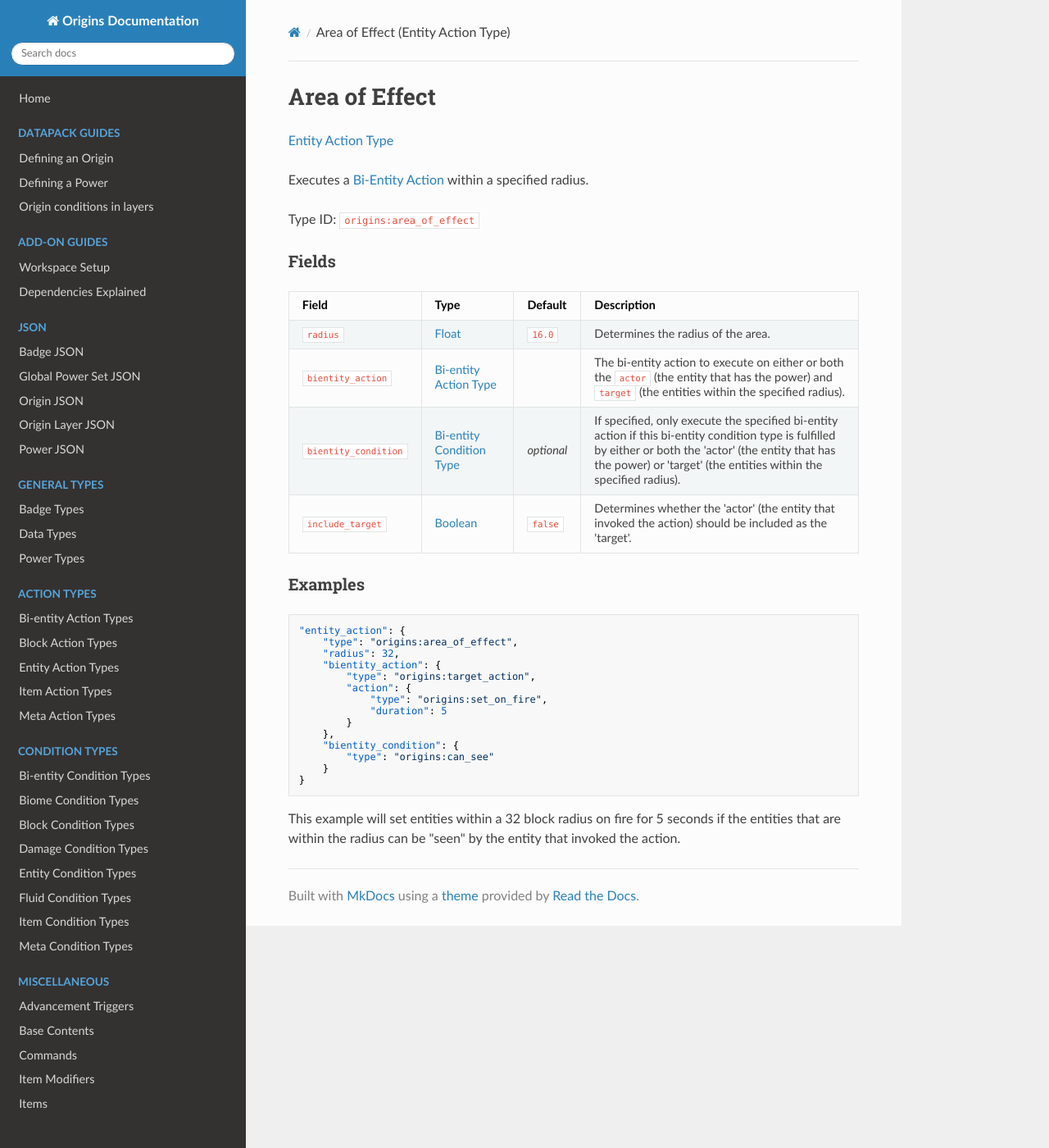
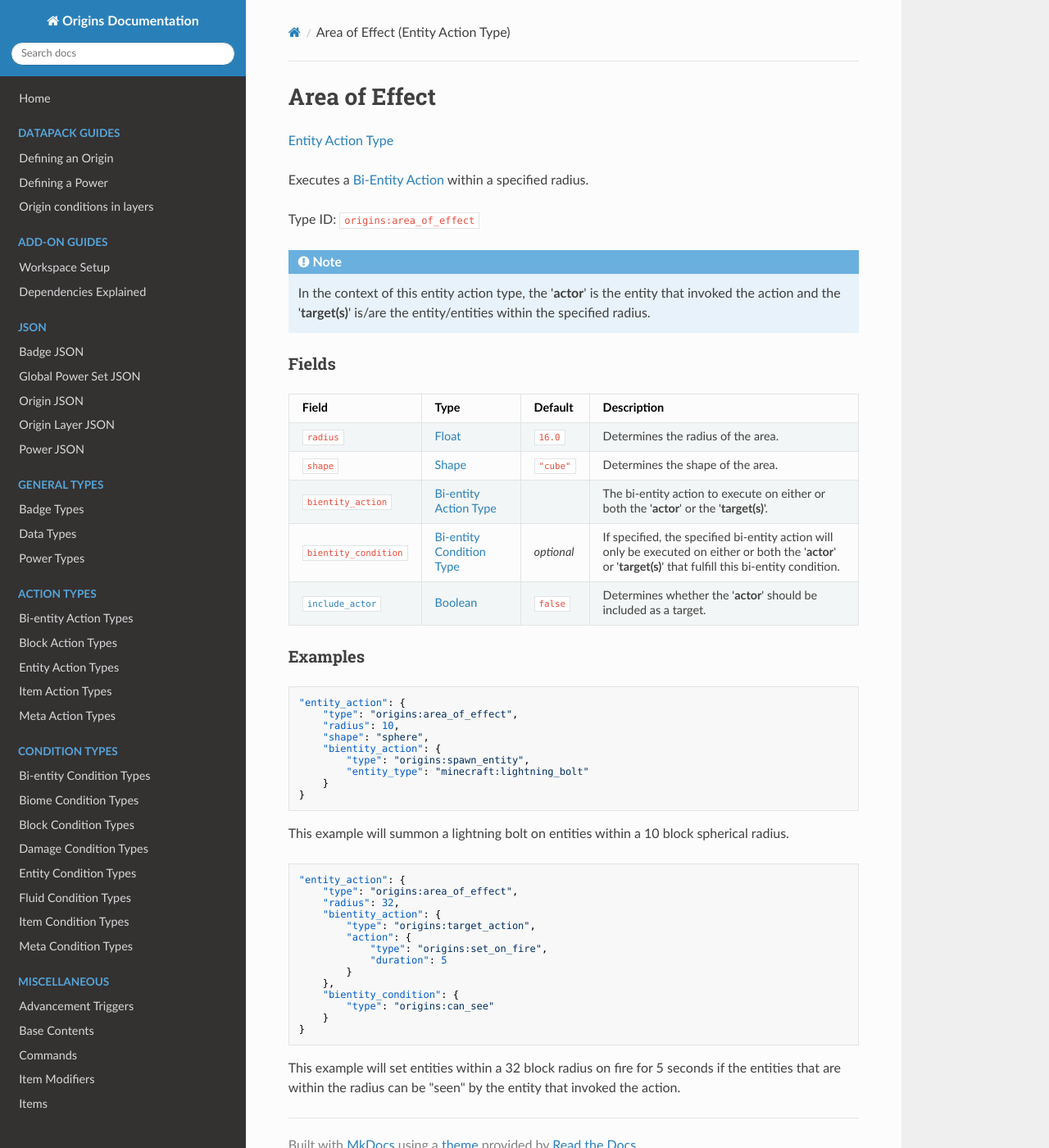
Before and after one commit to apace100/origins-docs, an MkDocs documentation site: the page built from docs/types/entity_action_types/area_of_effect.md, in a window 1280 px wide and 1400 px high. Shown: the whole window at 82% size. Built offline with MkDocs 1.6.1, drawn with Linux system fonts in a browser that asks for light colours; nearby versions of some CDN libraries.

Commit message:
Updated `area_of_effect` (Entity Action Type) * Renamed `include_target` field to `include_actor` + Added note for the bi-entity context of the action type + Added new `shape` field + Added a new example

````diff
--- a/docs/types/entity_action_types/area_of_effect.md
+++ b/docs/types/entity_action_types/area_of_effect.md
@@ -12,17 +12,38 @@ Executes a [Bi-Entity Action](../bientity_action_types.md) within a specified ra
 Type ID: `origins:area_of_effect`
 
 
+!!! note
+
+    In the context of this entity action type, the '**actor**' is the entity that invoked the action and the '**target(s)**' is/are the entity/entities within the specified radius.
+
+
 ### Fields
 
 Field | Type | Default | Description
 ------|------|---------|------------
 `radius` | [Float](../data_types/float.md) | `16.0` | Determines the radius of the area.
-`bientity_action` | [Bi-entity Action Type](../bientity_action_types.md) | | The bi-entity action to execute on either or both the `actor` (the entity that has the power) and `target` (the entities within the specified radius).
-`bientity_condition` | [Bi-entity Condition Type](../bientity_condition_types.md) | _optional_ | If specified, only execute the specified bi-entity action if this bi-entity condition type is fulfilled by either or both the 'actor' (the entity that has the power) or 'target' (the entities within the specified radius).
-`include_target` | [Boolean](../data_types/boolean.md) | `false` | Determines whether the 'actor' (the entity that invoked the action) should be included as the 'target'.
+`shape` | [Shape](../data_types/shape.md) | `"cube"` | Determines the shape of the area.
+`bientity_action` | [Bi-entity Action Type](../bientity_action_types.md) | | The bi-entity action to execute on either or both the '**actor**' or the '**target(s)**'.
+`bientity_condition` | [Bi-entity Condition Type](../bientity_condition_types.md) | *optional* | If specified, the specified bi-entity action will only be executed on either or both the '**actor**' or '**target(s)**' that fulfill this bi-entity condition.
+[`include_actor`](## "Aliases: ["include_target"]") | [Boolean](../data_types/boolean.md) | `false` | Determines whether the '**actor**' should be included as a target.
 
 
 ### Examples
+
+```json
+"entity_action": {
+    "type": "origins:area_of_effect",
+    "radius": 10,
+    "shape": "sphere",
+    "bientity_action": {
+        "type": "origins:spawn_entity",
+        "entity_type": "minecraft:lightning_bolt"
+    }
+}
+```
+
+This example will summon a lightning bolt on entities within a 10 block spherical radius.
+<br>
 
 ```json
 "entity_action": {
````
